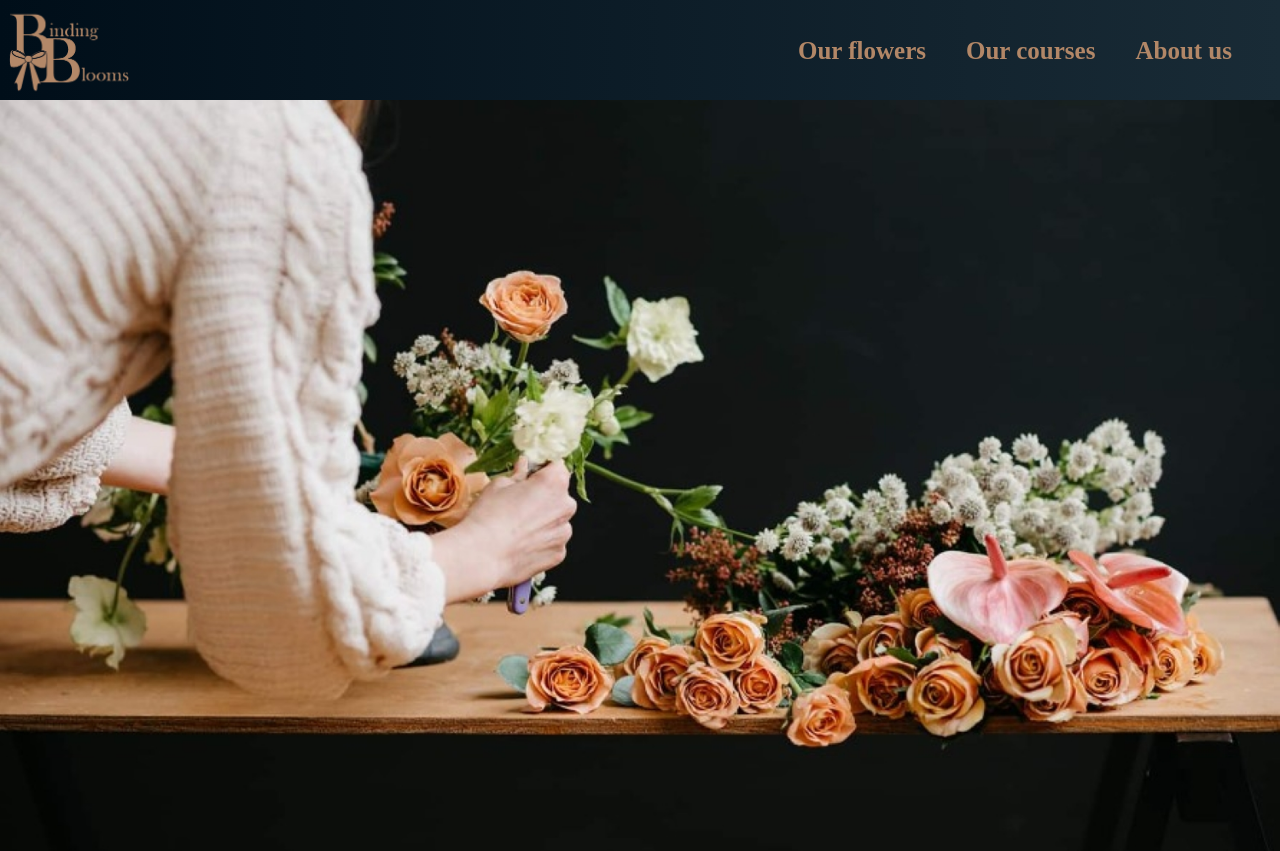
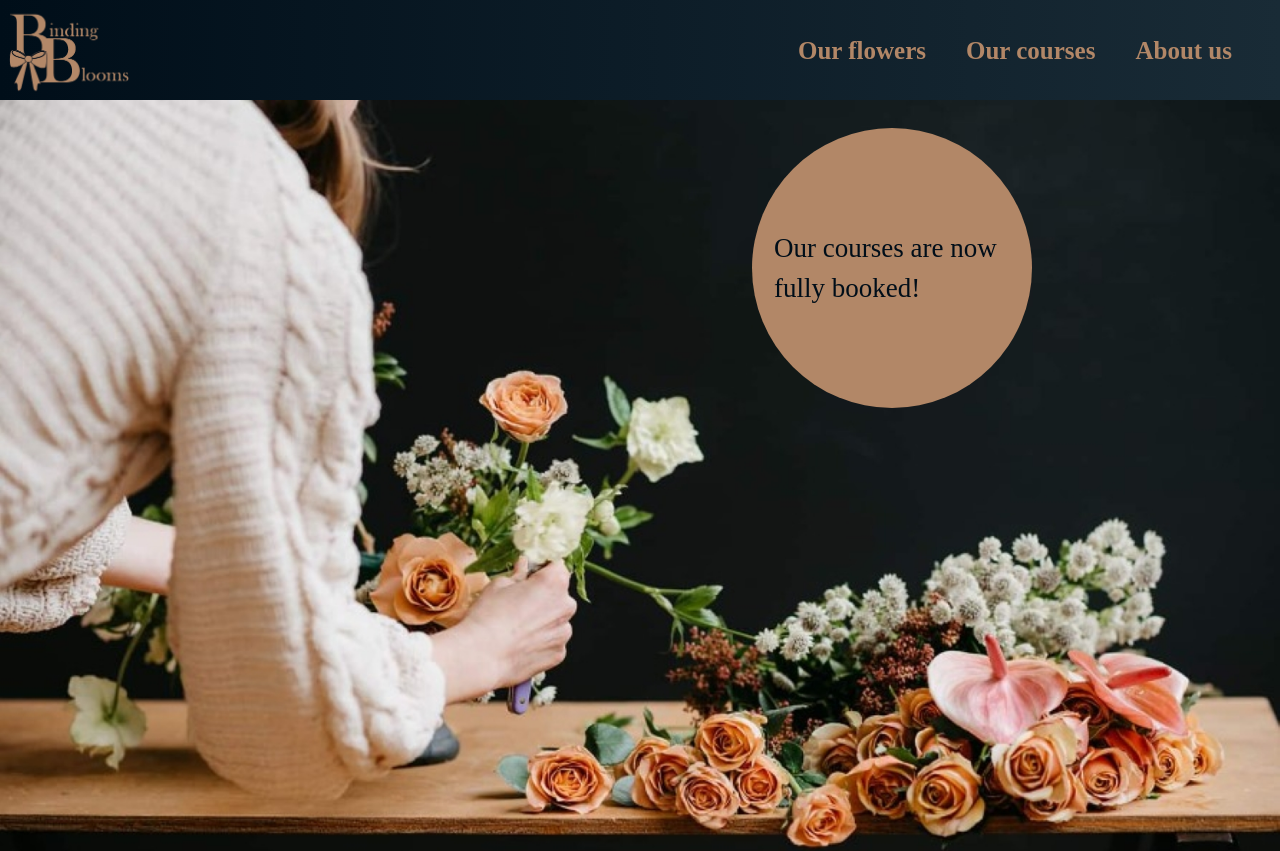
Before and after one commit to JennyWeij/BindingBlooms, a React (Vite) app: page / in a window 1280 px wide. Shown: the top 851 px of the page. Built offline with nearby package versions, Linux system fonts and the light colour scheme.

Commit message:
lagt till cirkel på startsidan

```diff
--- a/src/pages/StartPage.tsx
+++ b/src/pages/StartPage.tsx
@@ -20,7 +20,10 @@ function StartPage() {
       {/* Header och Herobild */}
       <HeaderBurgerMenu />
       <Box bg="linear-gradient(to right, #000E19, #192B36)">
-        <Box style={{ width: "100vw", height: "100%" }}>
+        <Box
+          mt={["43px", "70px", "100px"]}
+          style={{ width: "100vw", height: "100%" }}
+        >
           <img
             src="/images/startsida1.jpg"
             alt="Background Image"
@@ -30,6 +33,29 @@ function StartPage() {
               objectFit: "cover",
             }}
           />
+        </Box>
+        <Box
+          position="absolute"
+          top="80%"
+          left="50%"
+          transform="translate(40%, 10%)"
+          display="flex"
+          alignItems="center"
+          justifyContent="end"
+          width="280px"
+          height="280px"
+          backgroundColor="#B28767"
+          borderRadius="50%"
+          zIndex={20}
+        >
+          <Text
+            fontFamily="SourceSansRegular"
+            color="#000E19"
+            ml="22px"
+            fontSize={{ base: "15px", md: "27px" }}
+          >
+            Our courses are now fully booked!
+          </Text>
         </Box>
 
         {/* GRID med bild och bildtext */}
```
